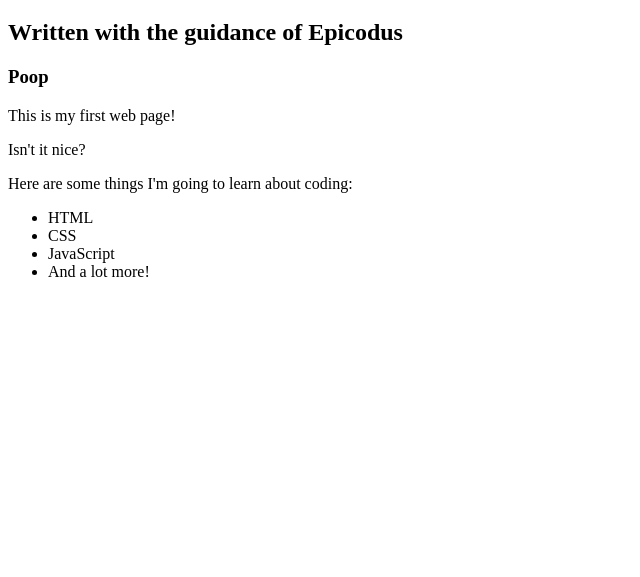
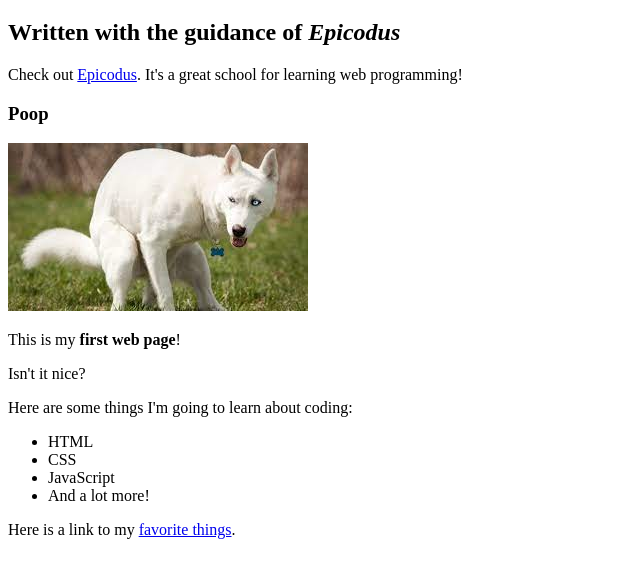
Before and after one commit to aarondlevy/my-first-webpage, a plain HTML site: page my-first-webpage.html in a window 1280 px wide. Shown: the part 61-638 px from the top of the page, without its empty margins (0-640 px from the left). Drawn offline with Linux system fonts and the light colour scheme.

Commit message:
add poop pic

```diff
--- a/my-first-webpage.html
+++ b/my-first-webpage.html
@@ -5,10 +5,12 @@
 </head>
 <body>
   <h1>My first web page</h1>
-  <h2>Written with the guidance of Epicodus</h2>
+  <h2>Written with the guidance of <em>Epicodus</em></h2>
+  <p>Check out <a href="http://www.epicodus.com/">Epicodus</a>. It's a great school for learning web programming!</p>
   <h3>Poop</h3>
+  <img src="poop-pic.jpeg" alt="A photo of a cute dog pooping.">
 
-  <p>This is my first web page!</p>
+  <p>This is my <strong>first web page</strong>!</p>
   <p>Isn't it nice?</p>
 
   <p>Here are some things I'm going to learn about coding:</p>
@@ -18,5 +20,6 @@
     <li>JavaScript</li>
     <li>And a lot more!</li>
   </ul>
+  <p>Here is a link to my <a href="favorite-things.html">favorite things</a>.</p>
 </body>
 </html>
```
Also changed, not shown: dog-blog.html (+2 -1 lines), poop-pic.jpeg (added).
